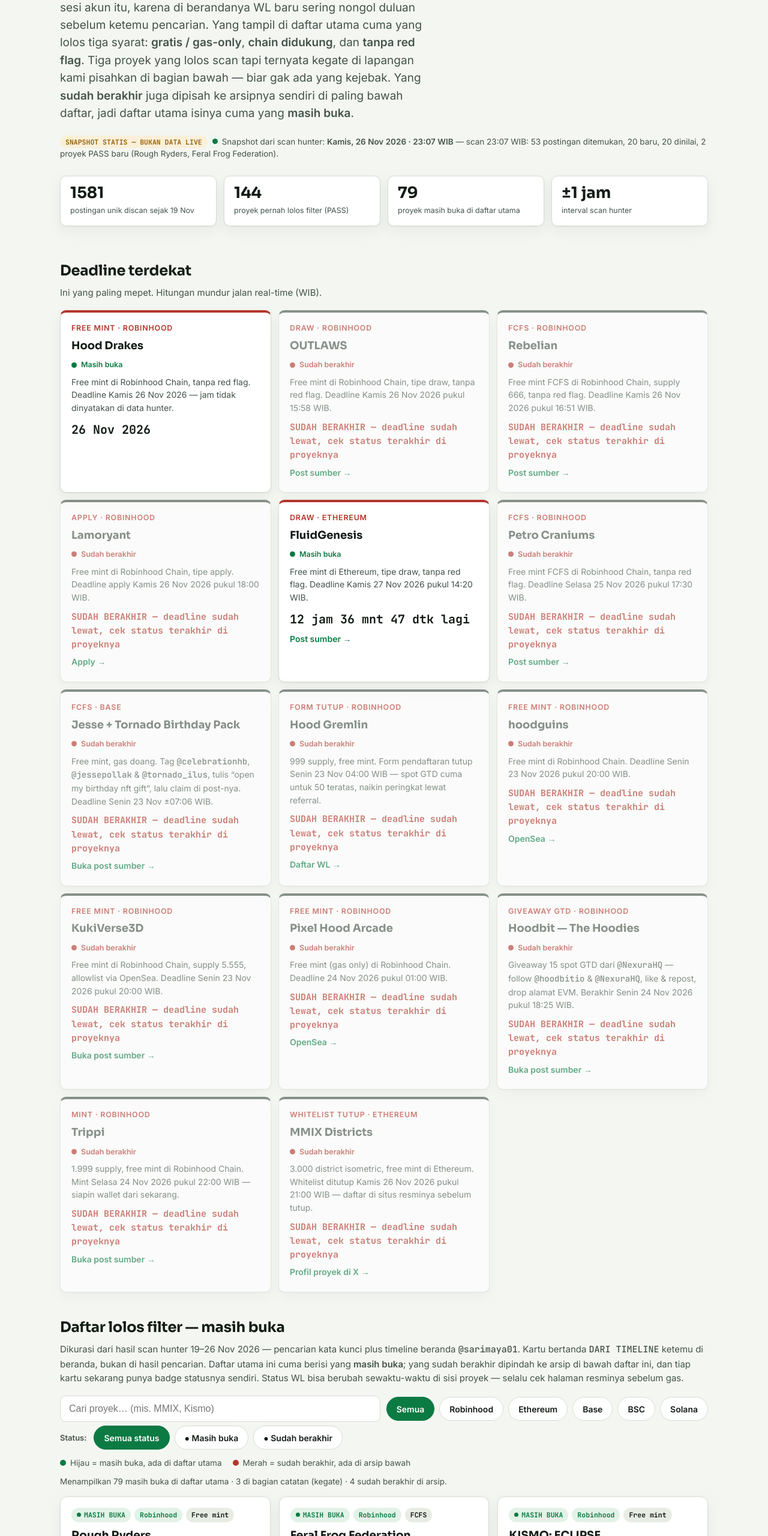
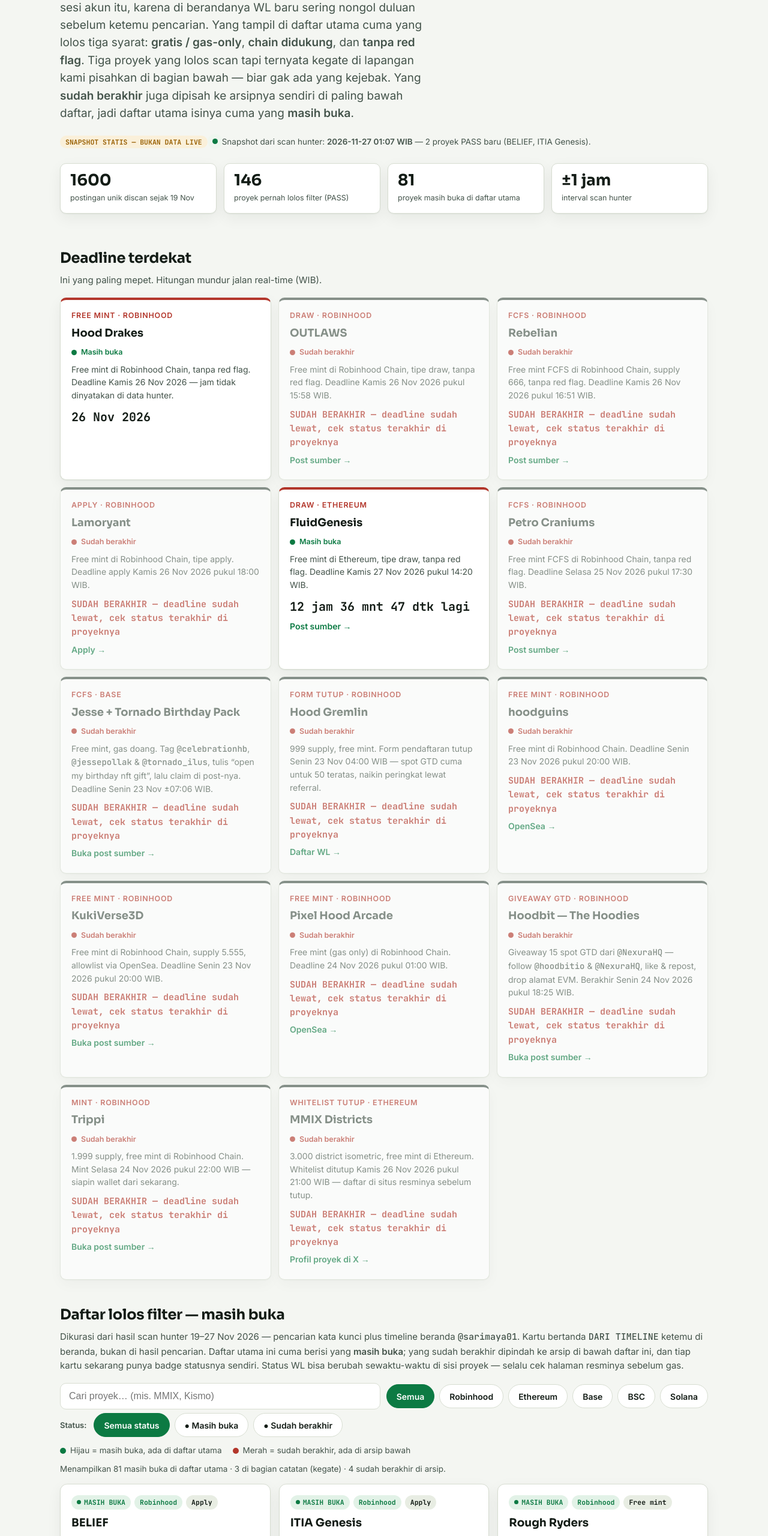
Before and after one commit to awalsa/wl-tracker, a plain HTML site: page index.html in a window 1280 px wide. Shown: the part 240-2800 px from the top of the page at 60% size. Drawn offline with Linux system fonts and the light colour scheme.

Commit message:
WL Tracker — auto-refresh 2026-11-27 01:07 WIB

```diff
--- a/index.html
+++ b/index.html
@@ -246,11 +246,11 @@
         </svg>
         <h1>Radar <span class="grn">free mint</span> &amp; whitelist, tanpa noise.</h1>
         <p class="lede">Bot kami memindai X tiap jam dari dua sumber sekaligus: <strong>pencarian kata kunci</strong> dan <strong>timeline beranda <span class="mono">@sarimaya01</span></strong> — dua-duanya lewat sesi akun itu, karena di berandanya WL baru sering nongol duluan sebelum ketemu pencarian. Yang tampil di daftar utama cuma yang lolos tiga syarat: <strong>gratis / gas-only</strong>, <strong>chain didukung</strong>, dan <strong>tanpa red flag</strong>. Tiga proyek yang lolos scan tapi ternyata kegate di lapangan kami pisahkan di bagian bawah — biar gak ada yang kejebak. Yang <strong>sudah berakhir</strong> juga dipisah ke arsipnya sendiri di paling bawah daftar, jadi daftar utama isinya cuma yang <strong>masih buka</strong>.</p>
-        <p class="scanline"><span class="tag warn" style="margin-right:8px;">SNAPSHOT STATIS — BUKAN DATA LIVE</span><span class="live-dot" aria-hidden="true"></span>Snapshot dari scan hunter: <strong>Kamis, 26 Nov 2026 · 23:07 WIB</strong> — scan 23:07 WIB: 53 postingan ditemukan, 20 baru, 20 dinilai, 2 proyek PASS baru (Rough Ryders, Feral Frog Federation).</p>
+        <p class="scanline"><span class="tag warn" style="margin-right:8px;">SNAPSHOT STATIS — BUKAN DATA LIVE</span><span class="live-dot" aria-hidden="true"></span>Snapshot dari scan hunter: <strong>2026-11-27 01:07 WIB</strong> — 2 proyek PASS baru (BELIEF, ITIA Genesis).</p>
         <div class="stats">
-          <div class="stat"><b>1581</b><span>postingan unik discan sejak 19 Nov</span></div>
-          <div class="stat"><b>144</b><span>proyek pernah lolos filter (PASS)</span></div>
-          <div class="stat"><b>79</b><span>proyek masih buka di daftar utama</span></div>
+          <div class="stat"><b>1600</b><span>postingan unik discan sejak 19 Nov</span></div>
+          <div class="stat"><b>146</b><span>proyek pernah lolos filter (PASS)</span></div>
+          <div class="stat"><b>81</b><span>proyek masih buka di daftar utama</span></div>
           <div class="stat"><b>±1 jam</b><span>interval scan hunter</span></div>
         </div>
       </section>
@@ -375,7 +375,7 @@
 
       <section aria-labelledby="list-h">
         <h2 class="sec" id="list-h">Daftar lolos filter — masih buka</h2>
-        <p class="sec-sub">Dikurasi dari hasil scan hunter 19–26 Nov 2026 — pencarian kata kunci plus timeline beranda <span class="mono">@sarimaya01</span>. Kartu bertanda <span class="mono">DARI TIMELINE</span> ketemu di beranda, bukan di hasil pencarian. Daftar utama ini cuma berisi yang <strong>masih buka</strong>; yang sudah berakhir dipindah ke arsip di bawah daftar ini, dan tiap kartu sekarang punya badge statusnya sendiri. Status WL bisa berubah sewaktu-waktu di sisi proyek — selalu cek halaman resminya sebelum gas.</p>
+        <p class="sec-sub">Dikurasi dari hasil scan hunter 19–27 Nov 2026 — pencarian kata kunci plus timeline beranda <span class="mono">@sarimaya01</span>. Kartu bertanda <span class="mono">DARI TIMELINE</span> ketemu di beranda, bukan di hasil pencarian. Daftar utama ini cuma berisi yang <strong>masih buka</strong>; yang sudah berakhir dipindah ke arsip di bawah daftar ini, dan tiap kartu sekarang punya badge statusnya sendiri. Status WL bisa berubah sewaktu-waktu di sisi proyek — selalu cek halaman resminya sebelum gas.</p>
         <div class="controls">
           <input type="search" id="q" placeholder="Cari proyek… (mis. MMIX, Kismo)" aria-label="Cari proyek" />
           <div class="chips" role="group" aria-label="Filter chain">
@@ -409,7 +409,7 @@
         </div>
         <div id="ended-wrap">
           <h2 class="sec">Sudah berakhir — arsip</h2>
-          <p class="sec-sub">Yang ini masa daftar / klaim / sale-nya sudah lewat per snapshot Kamis, 26 Nov 2026 · 23:07 WIB. Sengaja dipisah dari daftar utama dan ditandai merah, biar gak ada yang buang waktu ngejar WL yang udah tutup. Link-nya tetap disimpan buat referensi.</p>
+          <p class="sec-sub">Yang ini masa daftar / klaim / sale-nya sudah lewat per snapshot 2026-11-27 01:07 WIB. Sengaja dipisah dari daftar utama dan ditandai merah, biar gak ada yang buang waktu ngejar WL yang udah tutup. Link-nya tetap disimpan buat referensi.</p>
           <div class="grid" id="grid3"></div>
         </div>
       </section>
@@ -430,7 +430,7 @@
 
       <section aria-labelledby="how-h">
         <h2 class="sec" id="how-h">Cara hunter menyaring</h2>
-        <p class="sec-sub">Dari 1581 postingan yang discan, cuma sebagian kecil yang lolos. Ini filternya:</p>
+        <p class="sec-sub">Dari 1600 postingan yang discan, cuma sebagian kecil yang lolos. Ini filternya:</p>
         <div class="steps">
           <div class="step">
             <div class="num">LANGKAH 01</div>
@@ -465,7 +465,7 @@
       </div>
 
       <footer>
-        <p>Data di halaman ini adalah <strong>snapshot statis</strong> hasil scan hunter per <strong>Kamis, 26 Nov 2026, 23:07 WIB</strong> — bukan data live. Sumbernya pencarian kata kunci X dan timeline beranda <span class="mono">@sarimaya01</span>. Halaman diperbarui tiap ada rilis data baru.</p>
+        <p>Data di halaman ini adalah <strong>snapshot statis</strong> hasil scan hunter per <strong>2026-11-27 01:07 WIB</strong> — bukan data live. Sumbernya pencarian kata kunci X dan timeline beranda <span class="mono">@sarimaya01</span>. Halaman diperbarui tiap ada rilis data baru.</p>
         <p>Beberapa link bertanda <span class="mono">ref</span> adalah link referral — gak ngaruh ke harga atau peluangmu, tapi bantu operasional situs ini. Bukan saran finansial; free mint pun tetap butuh gas dan riset sendiri.</p>
       </footer>
 
@@ -473,6 +473,12 @@
 
     <script>
       var PROJECTS = [
+        { name: "BELIEF", handle: "@ThebeliefNFT", chain: "Robinhood", type: "Apply", seen: "27 Nov · 01:07 WIB",
+          note: "BARU dari scan 01:07 WIB — Free mint (harga 0) di Robinhood Chain, tipe apply, tanpa red flag. Tanpa deadline yang dinyatakan.",
+          url: "https://x.com/ThebeliefNFT/status/2125977808245768572", cta: "Post sumber" },
+        { name: "ITIA Genesis", handle: "@IThinkItsArt", chain: "Robinhood", type: "Apply", seen: "27 Nov · 01:07 WIB",
+          note: "BARU dari scan 01:07 WIB — Free mint (harga 0) di Robinhood Chain, tipe apply, tanpa red flag. Tanpa deadline yang dinyatakan.",
+          url: "https://x.com/IThinkItsArt/status/2126002115260658041", cta: "Post sumber" },
         { name: "Rough Ryders", handle: "@Rough_Ryders", chain: "Robinhood", type: "Free mint", seen: "26 Nov · 23:07 WIB",
           note: "BARU dari scan 23:07 WIB — Free mint (harga 0) di Robinhood Chain, tanpa red flag. Tipe mint tidak diketahui. Tanpa deadline yang dinyatakan.",
           url: "https://x.com/Rough_Ryders/status/2125983888572870788", cta: "Post sumber" },
```
